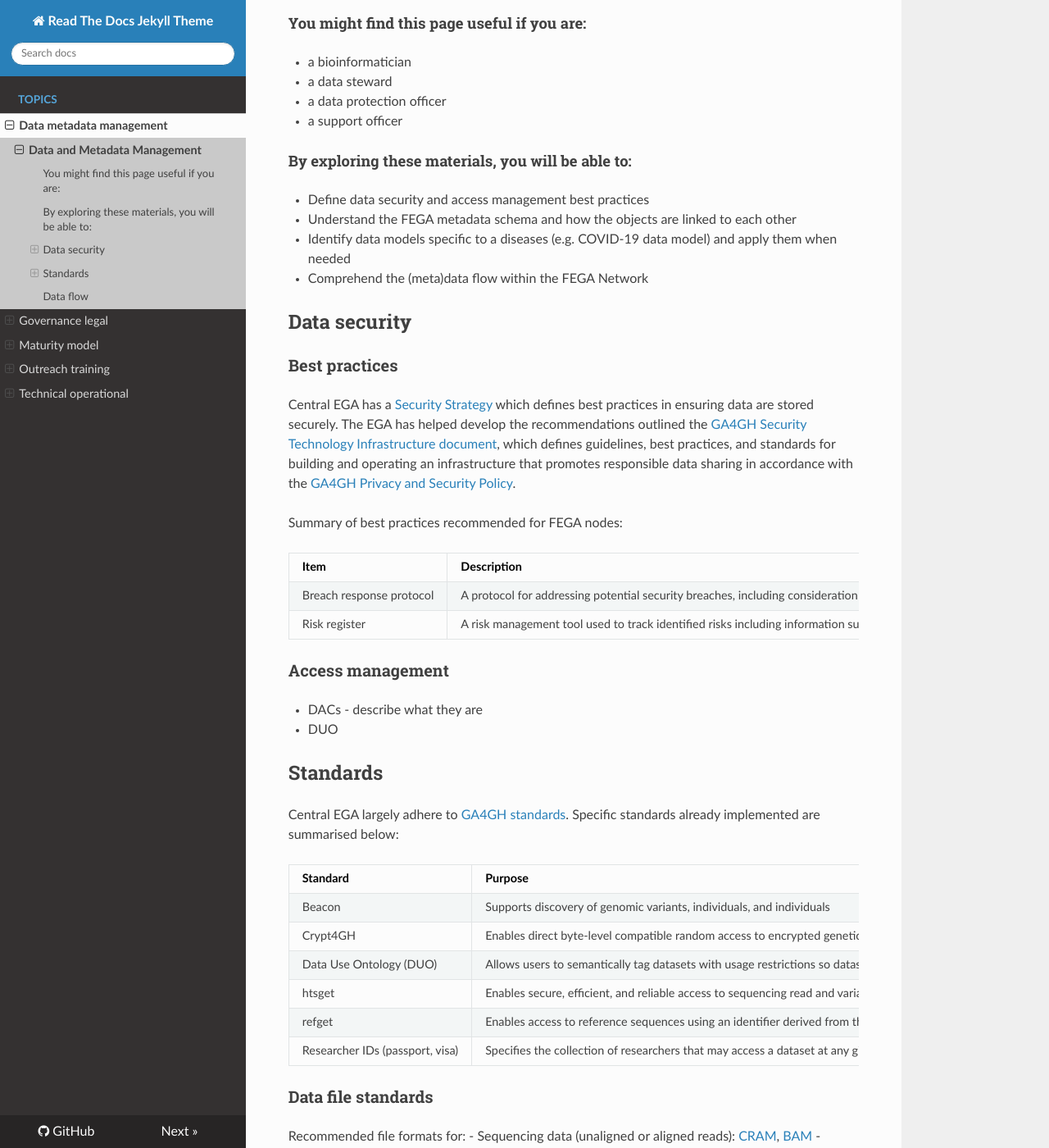
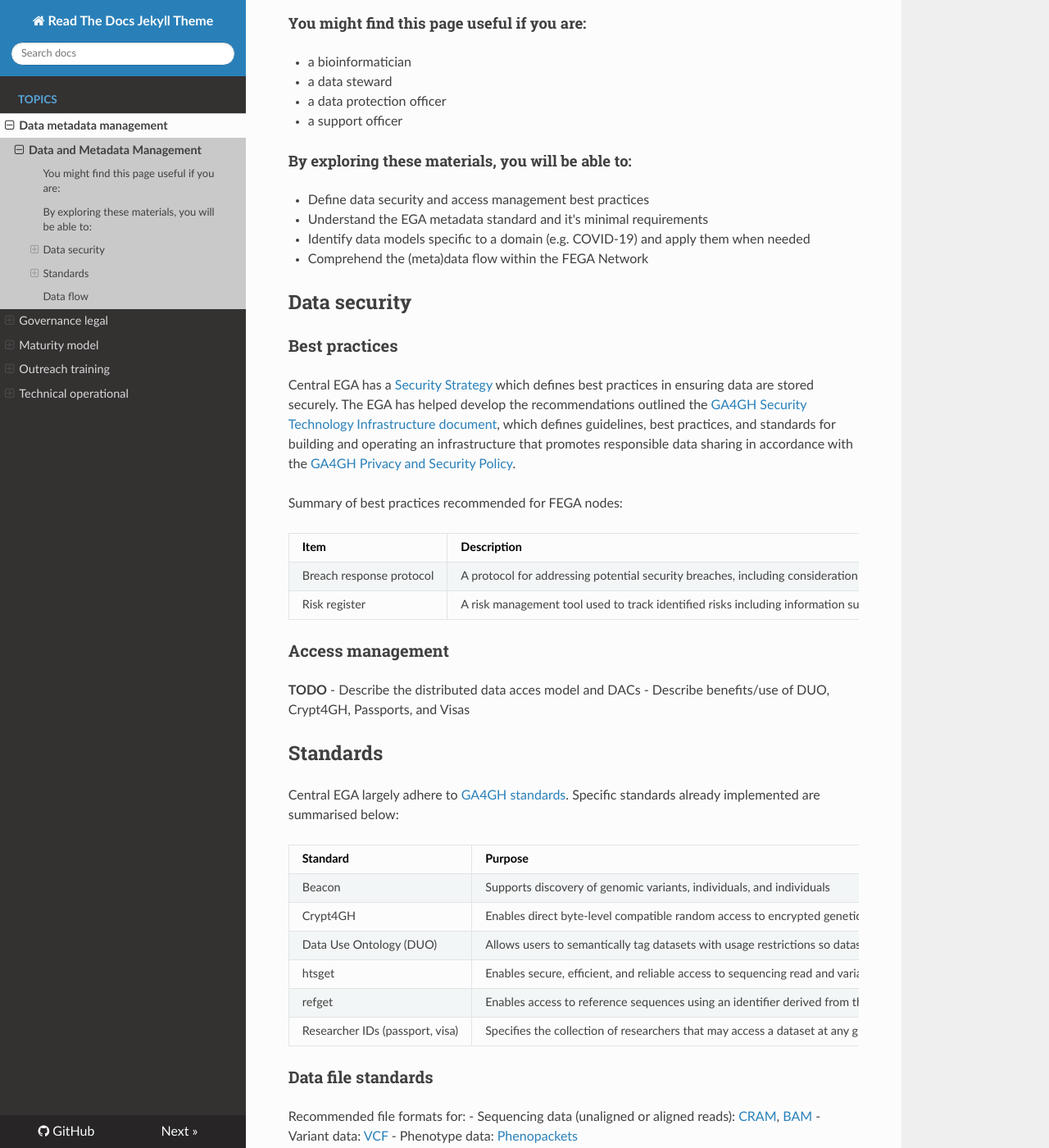
Before and after one commit to viklund/FEGA-onboarding, an MkDocs documentation site: the page built from docs/topics/data-metadata-management/README.md, in a window 1280 px wide and 1400 px high, scrolled down 240 px. Shown: the whole window at 82% size. Built offline with MkDocs 1.6.1, drawn with Linux system fonts in a browser that asks for light colours; nearby versions of some CDN libraries; some of the changed text lies outside the part shown.

Commit message:
Added TODOs for later

```diff
--- a/docs/topics/data-metadata-management/README.md
+++ b/docs/topics/data-metadata-management/README.md
@@ -10,8 +10,8 @@ Welcome! If you are involved in data or metadata standards aspects of establishi
 
 #### By exploring these materials, you will be able to:
 - Define data security and access management best practices
-- Understand the FEGA metadata schema and how the objects are linked to each other
-- Identify data models specific to a diseases (e.g. COVID-19 data model) and apply them when needed
+- Understand the EGA metadata standard and it's minimal requirements
+- Identify data models specific to a domain (e.g. COVID-19) and apply them when needed
 - Comprehend the (meta)data flow within the FEGA Network
 
 ## Data security
@@ -29,8 +29,9 @@ Summary of best practices recommended for FEGA nodes:
 
 ### Access management
 
-- DACs - describe what they are
-- DUO
+**TODO**
+- Describe the distributed data acces model and DACs
+- Describe benefits/use of DUO, Crypt4GH, Passports, and Visas
 
 ## Standards
 
@@ -55,7 +56,7 @@ Recommended file formats for:
 ### Metadata standards
 
 The following resources represent EGA and community guidelines for submitted metadata:
-- [EGA metadata model/schema](TBD)
+- [EGA metadata model](https://ega-archive.org/submission/sequence/programmatic_submissions/prepare_xml)
 - Ontologies: [Experimental Factor Ontology](https://www.ebi.ac.uk/efo/), [Data Use Ontology](https://github.com/EBISPOT/DUO)
 - Community-specific standards:
   - [COVID-19 metadata mapping model across COVID-19 studies in Federated EGA (ELIXIR-CONVERGE)](https://zenodo.org/record/4893222) (report, 2 June 2021)
@@ -63,9 +64,10 @@ The following resources represent EGA and community guidelines for submitted met
 
 ### Quality control
 
-What to say here?
+**TODO**: Add content here
 
 ## Data flow
 
-- Definitions of data under GDPR
-- [FEGA data flow diagram](https://docs.google.com/presentation/d/1IrU5jPJpGQ7n-WH-7WvJZjjH03ww9LfFMLK1kTBeAco/edit#slide=id.gcf2c0c3039_0_126)
+**TODO**
+- Add definitions of data types under GDPR and the FEGA Legal Agreement (e.g. sensitive, personal, business)
+- Points to the [FEGA data flow diagram](https://docs.google.com/presentation/d/1IrU5jPJpGQ7n-WH-7WvJZjjH03ww9LfFMLK1kTBeAco/edit#slide=id.gcf2c0c3039_0_126)
```
